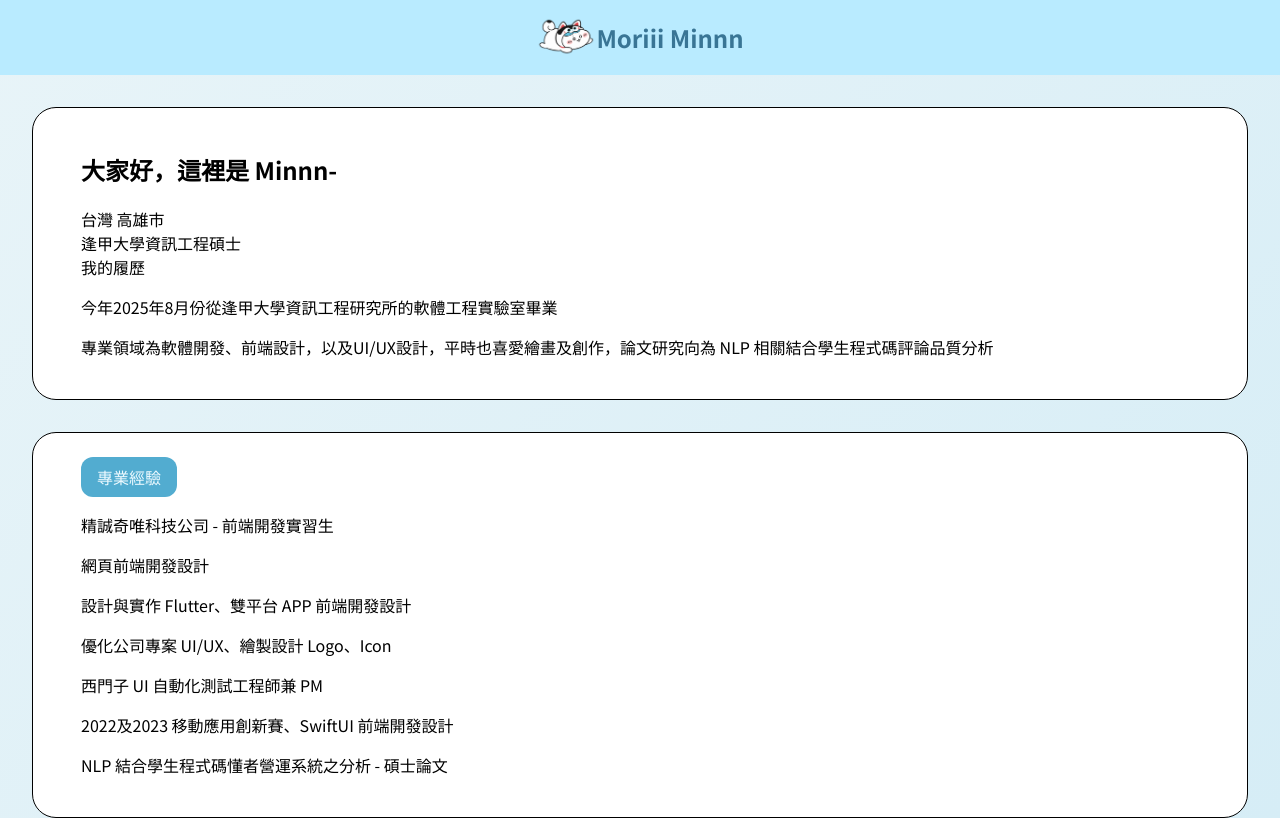
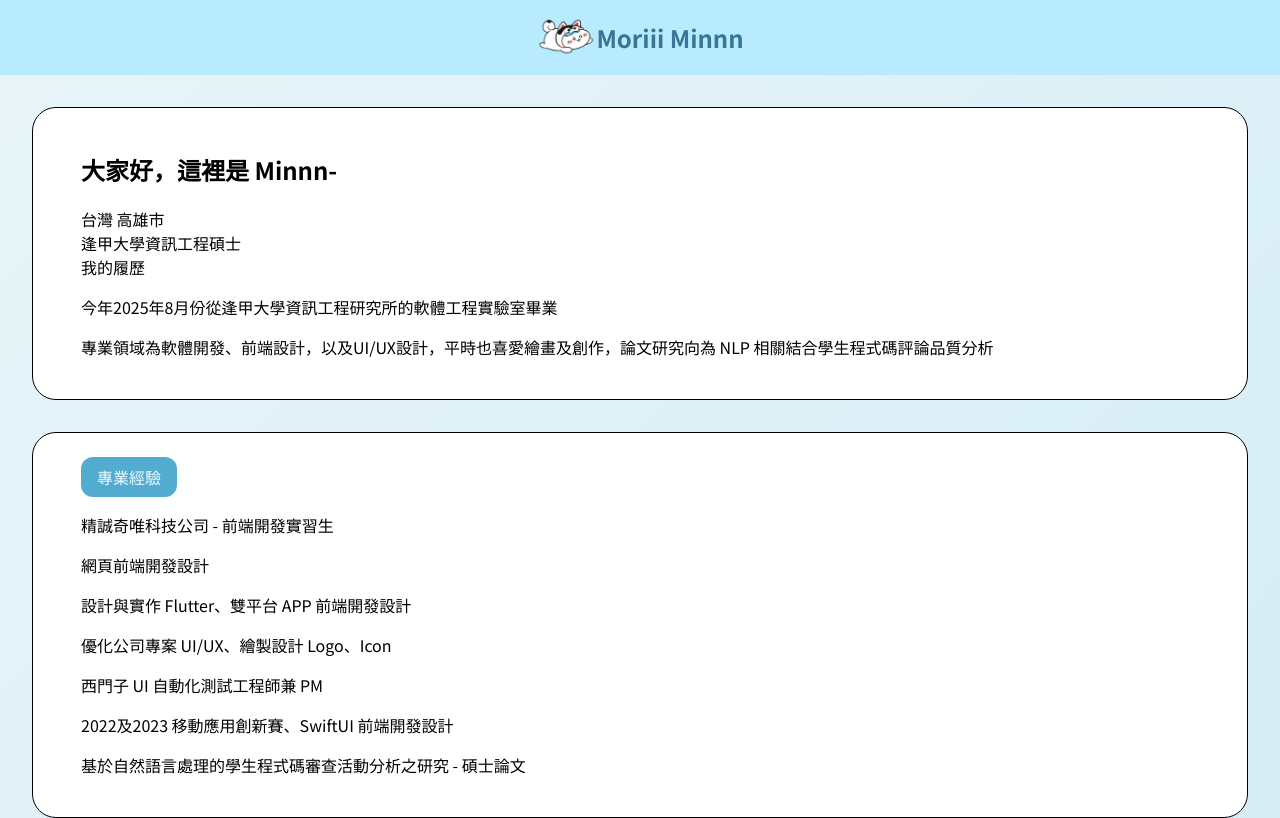
Before and after one commit to min-jie/minnnWeb, a Vue app: page /about in a window 1280 px wide. Built offline with nearby package versions, Linux system fonts and the light colour scheme.

Commit message:
paper name add

```diff
--- a/src/components/AboutMe.vue
+++ b/src/components/AboutMe.vue
@@ -70,7 +70,7 @@
               2022及2023 移動應用創新賽、SwiftUI 前端開發設計
             </p>
             <p class="text-base text-gray-600" style="font-family: 'Noto Sans TC', sans-serif;">
-              NLP 結合學生程式碼懂者營運系統之分析 - 碩士論文
+              基於自然語言處理的學生程式碼審查活動分析之研究 - 碩士論文
             </p>
           </div>
         </div>
```
